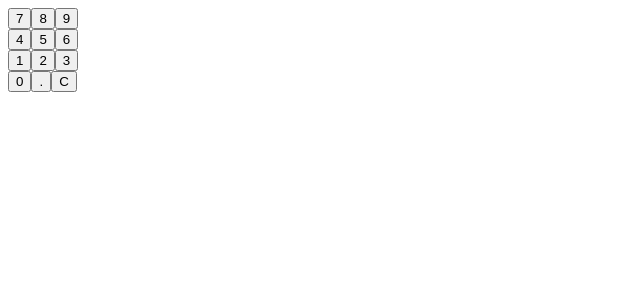
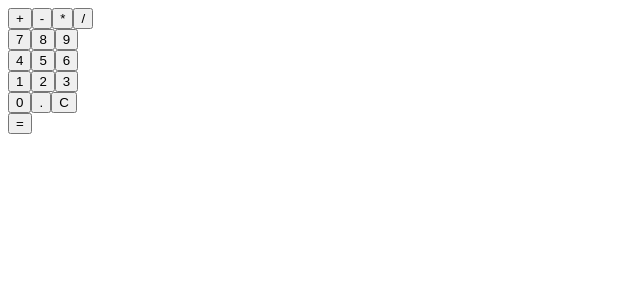
Before and after one commit to LiamHepworth/react-calculator, a React (Vite) app: page / in a window 1280 px wide. Shown: the top 300 px of the page, without its empty margins (0-640 px from the left). Built offline with nearby package versions, Linux system fonts and the light colour scheme.

Commit message:
Finalising basic components

```diff
--- a/src/App.jsx
+++ b/src/App.jsx
@@ -2,6 +2,9 @@
 
 import './App.css'
 import Numpad from './components/Numpad'
+import Operations from './components/Operations'
+import CalcDisplay from './components/CalcDisplay'
+import CalcButton from "./components/Button"
 
 function App() {
 
@@ -10,7 +13,14 @@ function App() {
   return(
     <div className="container">
 
-      <Numpad></Numpad>
+      <CalcDisplay></CalcDisplay>
+
+      <Operations></Operations>
+
+      <div className='container'>
+        <Numpad></Numpad>
+        <CalcButton btnType={"operation"} content={"="}></CalcButton>
+      </div>
 
     </div>
   )
--- a/src/components/CalcDisplay.jsx
+++ b/src/components/CalcDisplay.jsx
@@ -1,6 +1,11 @@
 const CalcDisplay = () => {
     return (
+        <div id="display-container" className="container">
+            <span className="container display">
 
+            </span>
+
+        </div>
      );
 }
 
--- /dev/null
+++ b/src/components/Operations.jsx
@@ -0,0 +1,14 @@
+import CalcButton from "./Button"
+
+const Operations = () => {
+    return (
+        <div className="container">
+            <CalcButton btnType={"operation"} content={"+"}></CalcButton>
+            <CalcButton btnType={"operation"} content={"-"}></CalcButton>
+            <CalcButton btnType={"operation"} content={"*"}></CalcButton>
+            <CalcButton btnType={"operation"} content={"/"}></CalcButton>
+        </div>
+     );
+}
+
+export default Operations;
```
